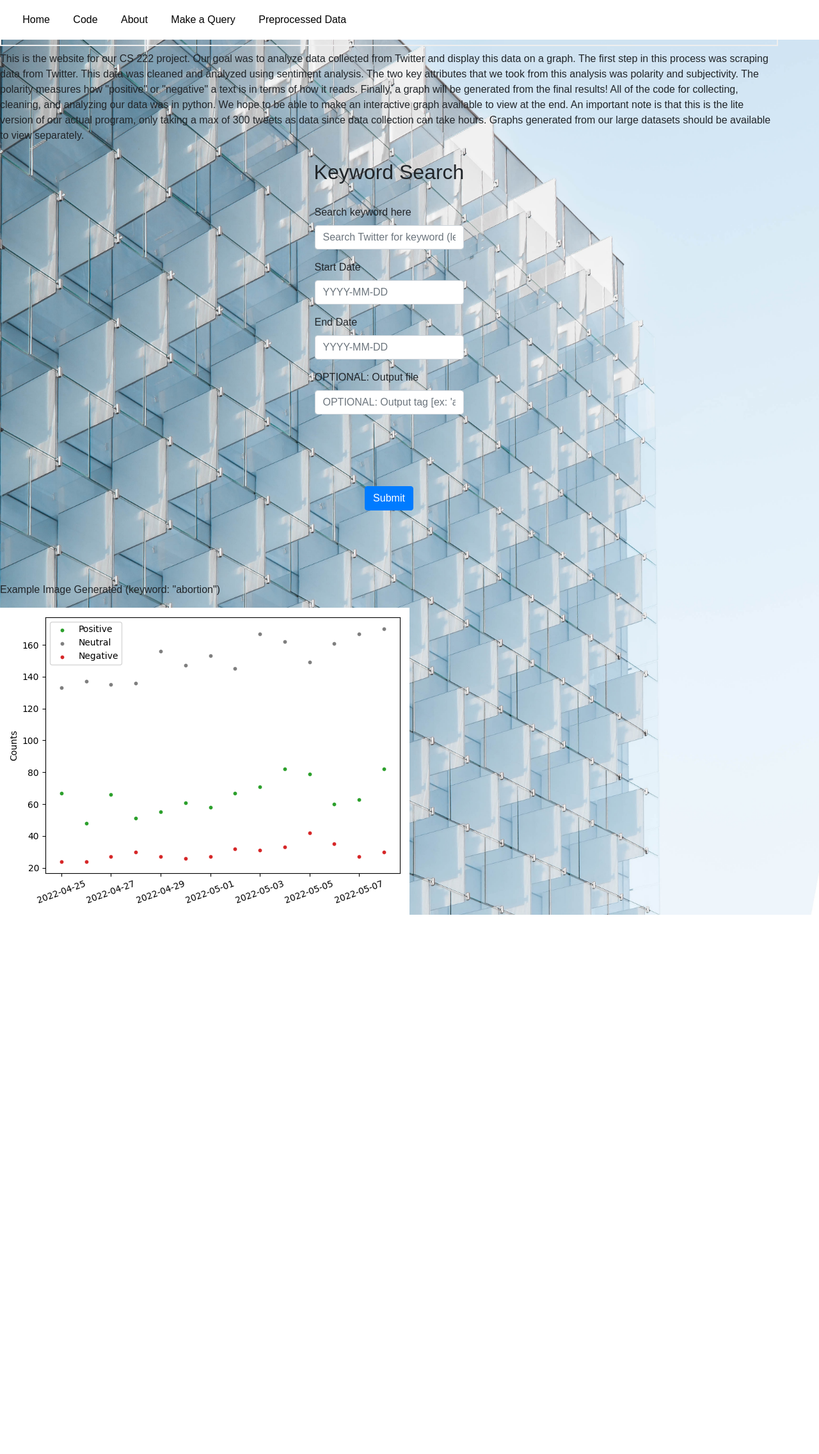
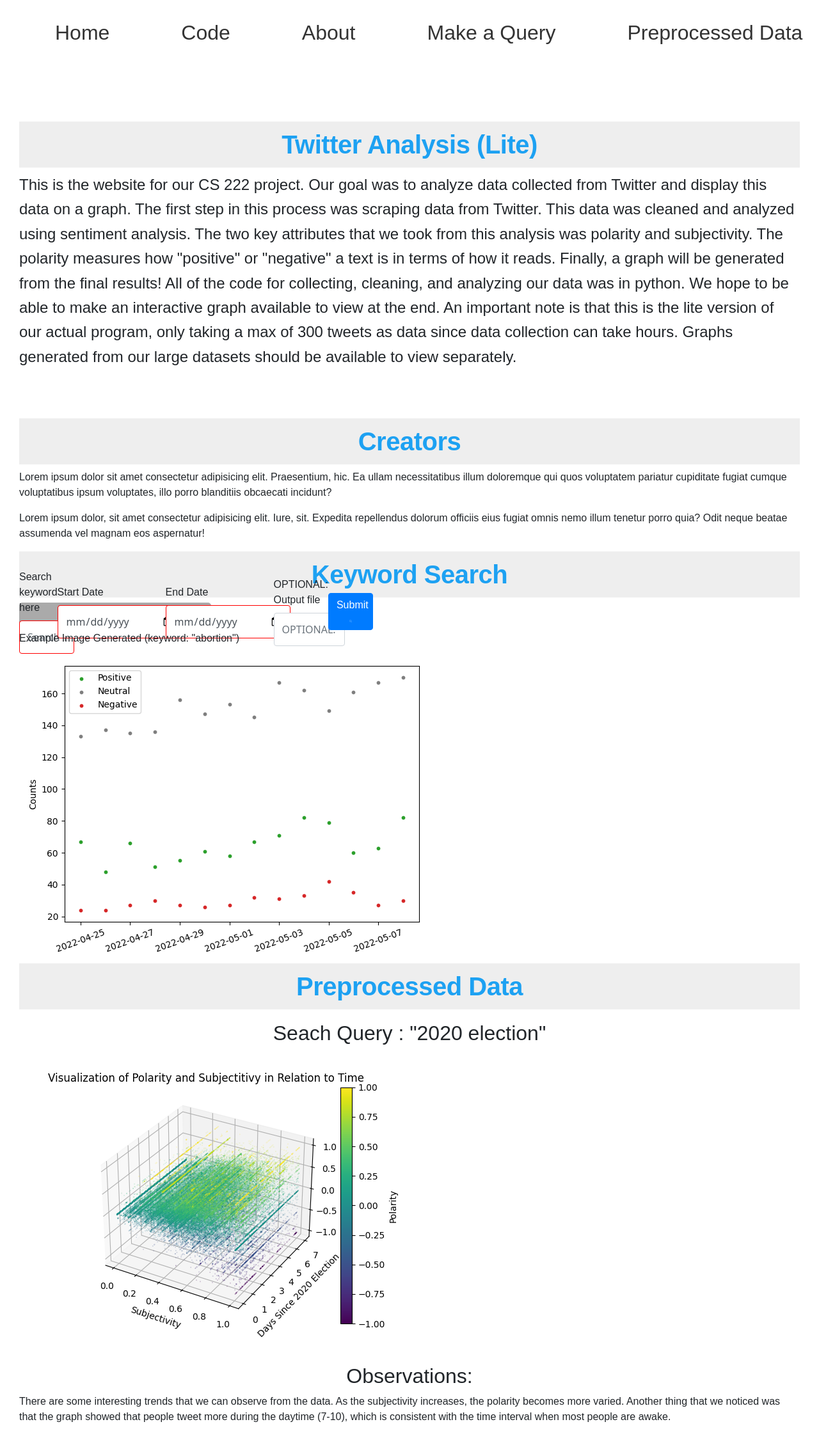
Before and after one commit to CS222-UIUC/course-project-group-83-1, a Flask app: page / in a window 1280 px wide. Shown: the whole page at 64% size. Before the commit the page ends 1430 px from the top, so only its background shows below. Run offline with Flask 2, Linux system fonts and the light colour scheme; parts of the project's set-up code (start-up, migrations or seed data) failed here and were passed over; some libraries are stand-ins or nearby versions.

Commit message:
more styling

```diff
--- a/website_app/static/css/style.css
+++ b/website_app/static/css/style.css
@@ -10,7 +10,38 @@
     padding-top: 10px;
 }
 
+.header {
+    display: flex;
+    justify-content: space-between;
+    align-items: center;
+    background-color: rgba(255, 255, 255, 0.95);
+    height: 10rem;
+    position: relative;
+}
+
+/* .home {
+    background-color: #eee;
+} */
+
+/* .text {} */
+
+.heading {
+    font-weight: 600;
+    color: rgb(29, 161, 242);
+    letter-spacing: -0.5px;
+    background-color: #eee;
+}
+
+.desc {
+    font-size: 24px;
+    line-height: 1.6;
+    margin-bottom: 4.8rem;
+}
+
+.creators {}
+
 body {
+    font-family: sans-serif;
     padding-top: 30px;
     padding-right: 30px;
     padding-bottom: 30px;
@@ -41,5 +72,51 @@
     position: fixed;
     padding: 1.2em;
     width: 100%;
-    background-color: white;
+    background-color: rgba(255, 255, 255, 0.95);
 }
+
+.nav-list {
+    list-style: none;
+    display: flex;
+    align-items: center;
+    gap: 5rem;
+}
+
+.nav-link:link,
+.nav-link:visited {
+    display: inline-block;
+    text-decoration: none;
+    color: #333;
+    font-weight: 500;
+    font-size: 2rem;
+    transition: all 0.3s;
+}
+
+.nav-link:hover,
+.nav-link:active {
+    color: rgb(29, 161, 242);
+}
+
+input {
+    margin: 5px 0;
+    padding: 5px 10px;
+    border: 1px solid #ccc;
+    border-radius: 5px;
+}
+
+input:invalid {
+    border-color: red;
+}
+
+button {
+    all: unset;
+    cursor: pointer;
+    width: 120px;
+    height: 44px;
+}
+
+svg {
+    width: 44px;
+    height: 44px;
+    padding: 10px;
+}
--- a/website_app/templates/index.html
+++ b/website_app/templates/index.html
@@ -7,46 +7,81 @@
     <meta name="viewport" content="width=device-width, initial-scale=1, shrink-to-fit=no">
 
     <!-- Bootstrap CSS -->
-    <link rel="stylesheet" href="https://stackpath.bootstrapcdn.com/bootstrap/4.3.1/css/bootstrap.min.css" integrity="sha384-ggOyR0iXCbMQv3Xipma34MD+dH/1fQ784/j6cY/iJTQUOhcWr7x9JvoRxT2MZw1T" crossorigin="anonymous">
+    <link rel="stylesheet" href="https://stackpath.bootstrapcdn.com/bootstrap/4.3.1/css/bootstrap.min.css"
+        integrity="sha384-ggOyR0iXCbMQv3Xipma34MD+dH/1fQ784/j6cY/iJTQUOhcWr7x9JvoRxT2MZw1T" crossorigin="anonymous">
 
     <!--<meta http-equiv="X-UA-Compatible" content="IE=edge"> -->
     <!--<meta name="viewport" content="width=device-width, initial-scale=1.0">-->
     <link rel="stylesheet" href="{{ url_for('static', filename= 'css/style.css') }}">
-    <link rel="stylesheet" href="../static/css/collect.css">
+    <!-- <link rel="stylesheet" href="../static/css/collect.css"> -->
+
+    <link href="{{ url_for('static', filename= 'style.css') }}" rel="stylesheet" />
 
     <title>Test</title>
 </head>
 
 <body>
-    <nav>
+    <header class="header">
+        <nav class="nav">
+            <ul class="nav-list">
                 <!-- will add valid files later, only home and make query works for now-->
-        <a href="website.html">Home</a>
-        <a href="https://github.com/CS222-UIUC/course-project-group-83-1/tree/main/.github">Code</a>
-        <a href="creators.html">About</a>
-        <a href="index.html">Make a Query</a>
-        <a href="preprocessed.html">Preprocessed Data</a>
+                <li><a class="nav-link" href="#home">Home</a></li>
+                <li><a class="nav-link"
+                        href="https://github.com/CS222-UIUC/course-project-group-83-1/tree/main/.github">Code</a></li>
+                <li><a class="nav-link" href="#creators">About</a></li>
+                <li><a class="nav-link" href="#query">Make a Query</a></li>
+                <li><a class="nav-link" href="#preprocessed">Preprocessed Data</a></li>
+            </ul>
         </nav>
+    </header>
 
+    <section class="home" id="home">
+        <div class="text">
+            <h1 class="heading">Twitter Analysis (Lite)</h1>
+            <p class="desc">This is the website for our CS 222 project. Our goal was to analyze data collected from
+                Twitter and display this data on a graph. The first step in this process was scraping data from Twitter.
+                This data was
+                cleaned and analyzed using sentiment analysis. The two key attributes that we took from this analysis
+                was
+                polarity and subjectivity. The polarity measures how "positive" or "negative" a text is in terms of how
+                it reads.
+                Finally, a graph will be generated from the final results! All of the code for collecting, cleaning, and
+                analyzing our data was in python. We hope to be able to make an interactive graph available to view at
+                the
+                end. An important note is that this is the lite version of our actual program, only taking a max of 300
+                tweets as data since data collection can take hours. Graphs generated from our large datasets should be
+                available to view separately. </p>
+        </div>
+    </section>
+
+    <section class="creators" id="creators">
+        <h1 class="heading">Creators</h1>
+        <p>Lorem ipsum dolor sit amet consectetur adipisicing elit. Praesentium, hic. Ea ullam necessitatibus illum
+            doloremque qui quos voluptatem pariatur cupiditate fugiat cumque voluptatibus ipsum voluptates, illo porro
+            blanditiis obcaecati incidunt?</p>
+        <p>Lorem ipsum dolor, sit amet consectetur adipisicing elit. Iure, sit. Expedita repellendus dolorum officiis
+            eius fugiat omnis nemo illum tenetur porro quia? Odit neque beatae assumenda vel magnam eos aspernatur!</p>
+    </section>
+
+    <section class="query" id="query">
         <!-- Main submission form -->
-    <h1>Twitter Analysis (Lite)</h1>
-    <p>This is the website for our CS 222 project. Our goal was to analyze data collected from Twitter and display this data on a graph. The first step in this process was scraping data from Twitter. This data was cleaned and analyzed using sentiment analysis. The two key attributes that we took from this analysis was polarity and subjectivity. The polarity measures how "positive" or "negative" a text is in terms of how it reads. Finally, a graph will be generated from the final results! All of the code for collecting, cleaning, and analyzing our data was in python. We hope to be able to make an interactive graph available to view at the end. An important note is that this is the lite version of our actual program, only taking a max of 300 tweets as data since data collection can take hours. Graphs generated from our large datasets should be available to view separately. </p>
 
-    <h2>Keyword Search</h2>
+        <h1 class="heading">Keyword Search</h2>
             <form method="post">
                 <div class="form-group">
                     <label for="keyword">Search keyword here</label>
-            <input type="text" name="keyword" placeholder="Search Twitter for keyword (length > 3)" class="form-control"
-                value="{{ request.form['keyword'] }}"></input>
+                    <input type="text" name="keyword" placeholder="Search Twitter for keyword (length > 3)"
+                        class="form-control" value="{{ request.form['keyword'] }}" minlength="3" required></input>
                 </div>
                 <div class="form-group">
                     <label for="start_date">Start Date</label>
-            <input type="text" name="start_date" placeholder="YYYY-MM-DD" class="form-control"
-                value="{{ request.form['start_date'] }}"></input>
+                    <input type="date" name="start_date" placeholder="YYYY-MM-DD" class="form-control"
+                        value="{{ request.form['start_date'] }}" required></input>
                 </div>
                 <div class="form-group">
                     <label for="end_date">End Date</label>
-            <input type="text" name="end_date" placeholder="YYYY-MM-DD" class="form-control"
-                value="{{ request.form['end_date'] }}"></input>
+                    <input type="date" name="end_date" placeholder="YYYY-MM-DD" class="form-control"
+                        value="{{ request.form['end_date'] }}" required></input>
                 </div>
                 <div class="form-group">
                     <label for="output_tag">OPTIONAL: Output file</label>
@@ -55,7 +90,17 @@
                 </div>
 
                 <div class="form-group">
-            <button type="submit" class="btn btn-primary">Submit</button>
+                    <button type="submit" class="btn btn-primary">Submit
+                        <svg class="svg-icon search-icon" aria-label="search icon" role="img"
+                            xmlns="http://www.w3.org/2000/svg" viewBox="0 0 19.9 19.7">
+                            <title id="title">Search Icon</title>
+                            <desc id="desc">A magnifying glass icon.</desc>
+                            <g class="search-path" fill="none" stroke="#fff">
+                                <path stroke-linecap="square" d="M18.5 18.3l-5.4-5.4" />
+                                <circle cx="8" cy="8" r="7" />
+                            </g>
+                        </svg>
+                    </button>
                 </div>
             </form>
 
@@ -63,6 +108,21 @@
             <p>Example Image Generated (keyword: "abortion")</p>
             <img src="{{url_for('static', filename='images/scatter_plot.png')}}">
 
+    </section>
+
+    <section class="preprocessed" id="preprocessed">
+        <h1 class="heading">Preprocessed Data</h1>
+        <article>
+            <h2>Seach Query : "2020 election" </h2>
+            <img src="../static/images/3D_graph2020Election.png" alt="3D graph of the collected data">
+            <h2>Observations:</h2>
+            <p>
+                There are some interesting trends that we can observe from the data. As the subjectivity increases, the
+                polarity becomes more varied. Another thing that we noticed was that the graph showed that people tweet
+                more during the daytime (7-10), which is consistent with the time interval when most people are awake.
+            </p>
+        </article>
+    </section>
 
     <!-- Optional JavaScript -->
     <!-- jQuery first, then Popper.js, then Bootstrap JS -->
```
Lines whose indentation alone changed are shown as unchanged.
